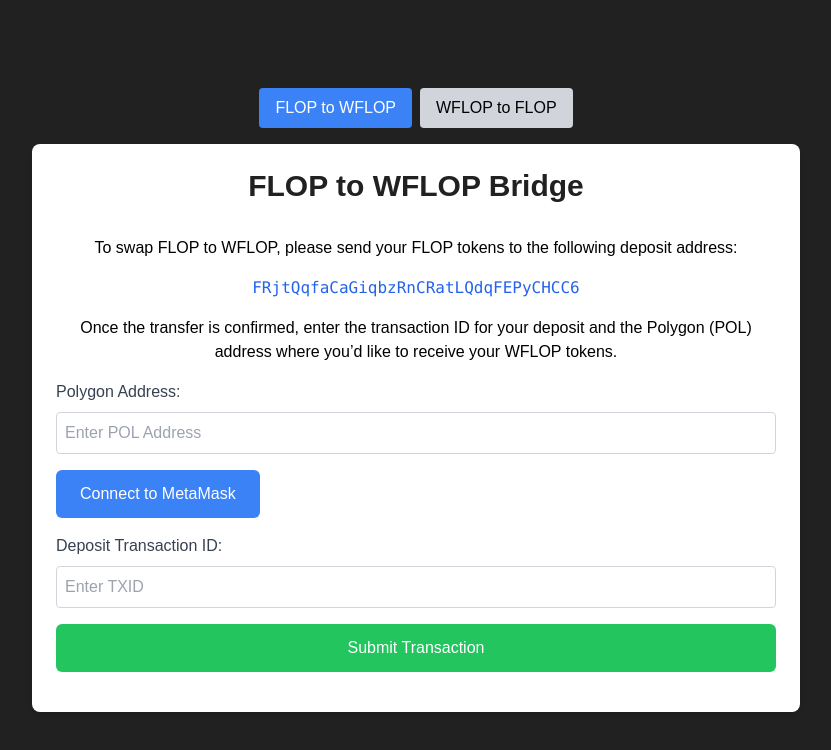
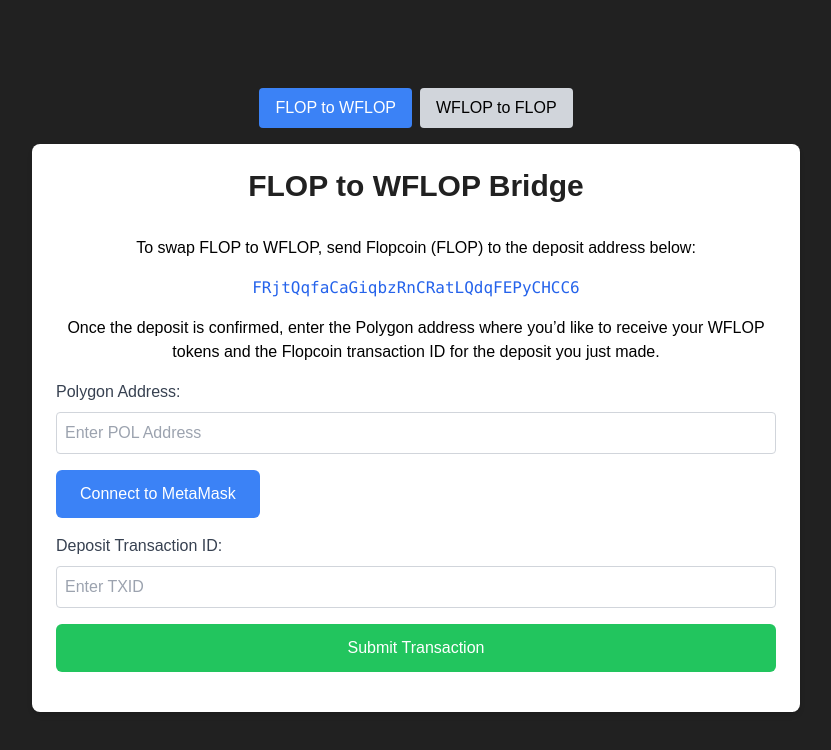
Before and after one commit to TechnoVisionDev/FlopSwap, a Next.js app: page / in a window 1280 px wide. Shown: the top 750 px of the page, without its empty margins (224-1055 px from the left). Built offline with nearby package versions, Linux system fonts and the light colour scheme.

Commit message:
Add more clarity to swap instructions

```diff
--- a/pages/index.js
+++ b/pages/index.js
@@ -113,11 +113,11 @@
         {swapOption === "FLOP_TO_WFLOP" ? (
           <>
             <p className="mb-4 text-center text-black">
-              To swap FLOP to WFLOP, please send your FLOP tokens to the following deposit address:
+              To swap FLOP to WFLOP, send Flopcoin (FLOP) to the deposit address below:
             </p>
             <p className="font-mono text-blue-600 text-center mb-4">{depositAddress}</p>
             <p className="mb-4 text-center text-black">
-              Once the transfer is confirmed, enter the transaction ID for your deposit and the Polygon (POL) address where you’d like to receive your WFLOP tokens.
+              Once the deposit is confirmed, enter the Polygon address where you’d like to receive your WFLOP tokens and the Flopcoin transaction ID for the deposit you just made.
             </p>
             <label className="block text-gray-700 mb-2">Polygon Address:</label>
             <input
@@ -135,11 +135,11 @@
         ) : (
           <>
             <p className="mb-4 text-center text-black">
-              To swap WFLOP to FLOP, please send your WFLOP tokens to the designated burn address:
+              To swap WFLOP to FLOP, send Wrapped Flopcoin (WFLOP) to the deposit address below:
             </p>
             <p className="font-mono text-blue-600 text-center mb-4">{wfloBurnAddress}</p>
             <p className="mb-4 text-center text-black">
-              Once the transfer is confirmed, enter the transaction ID for your deposit and the Flopcoin (FLOP) address where you’d like to receive your tokens.
+              Once the deposit is confirmed, enter the Flopcoin address where you’d like to receive your FLOP coins and the Polygon transaction ID for the deposit you just made.
             </p>
             <label className="block text-gray-700 mb-2">Flopcoin Address:</label>
             <input
```
